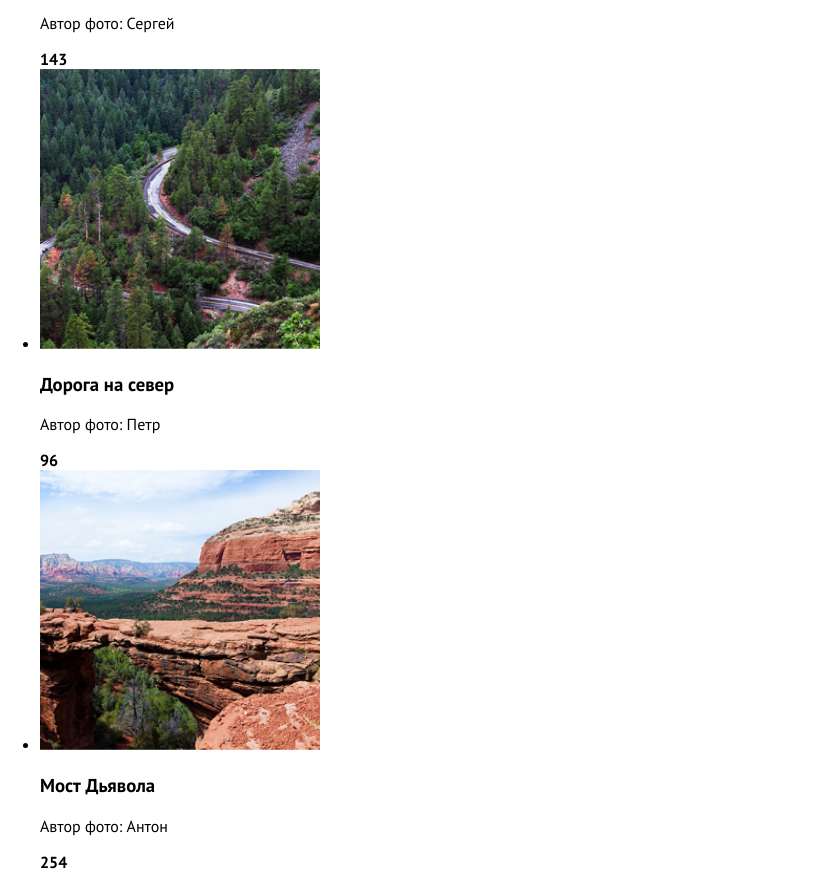
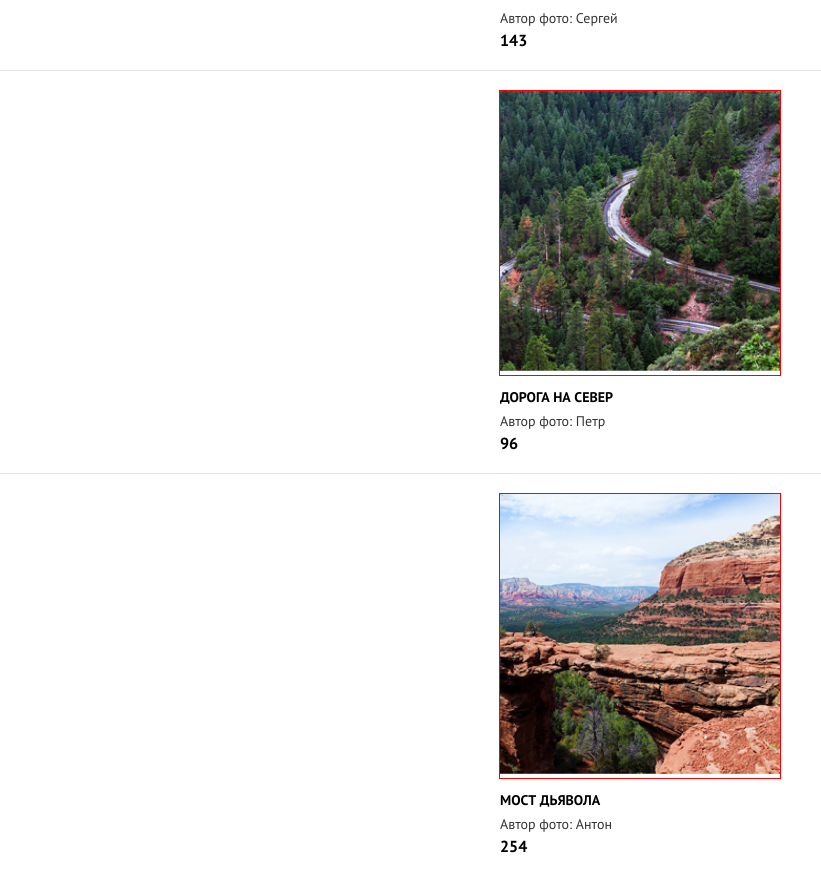
Before and after one commit to FoxMalder-coder/1406535-sedona-21, a website: page source/catalog.html in a window 1280 px wide. Shown: the part 1252-2127 px from the top of the page, without its empty margins (0-821 px from the left). Drawn offline with nearby package versions, Linux system fonts and the light colour scheme; files that its build step writes are made by us from their sources.

Commit message:
Начала стилизацию каталога

```diff
--- a/source/catalog.html
+++ b/source/catalog.html
@@ -59,37 +59,45 @@
       <div class="gallery__wrapper">
         <h2 class="visually-hidden">Галерея фотографий</h2>
         <ul class="gallery__list">
-          <li class="gallery__item photo">
+          <li class="gallery__item">
+            <div class="photo">
               <div class="photo__image">
                 <img src="img/photo-1-mobile.jpg" width="280" height="280" alt="Неродные просторы">
               </div>
               <h3 class="photo__title">Неродные просторы</h3>
               <p class="photo__author">Автор фото: Борис</p>
               <b class="photo__likes">1350</b>
+            </div>
           </li>
-          <li class="gallery__item photo">
+          <li class="gallery__item">
+            <div class="photo">
               <div class="photo__image">
                 <img src="img/photo-2-mobile.jpg" width="280" height="280" alt="Местная растительность">
               </div>
               <h3 class="photo__title">Местная растительность</h3>
               <p class="photo__author">Автор фото: Сергей</p>
               <b class="photo__likes">143</b>
+            </div>
           </li>
-          <li class="gallery__item photo">
+          <li class="gallery__item">
+            <div class="photo">
               <div class="photo__image">
                 <img src="img/photo-3-mobile.jpg" width="280" height="280" alt="Дорога на север">
               </div>
               <h3 class="photo__title">Дорога на север</h3>
               <p class="photo__author">Автор фото: Петр</p>
               <b class="photo__likes">96</b>
+            </div>
           </li>
-          <li class="gallery__item photo">
+          <li class="gallery__item">
+            <div class="photo">
               <div class="photo__image">
                 <img src="img/photo-4-mobile.jpg" width="280" height="280" alt="Мост Дьявола">
               </div>
               <h3 class="photo__title">Мост Дьявола</h3>
               <p class="photo__author">Автор фото: Антон</p>
               <b class="photo__likes">254</b>
+            </div>
           </li>
         </ul>
       </div>
--- /dev/null
+++ b/source/sass/blocks/gallery.scss
@@ -0,0 +1,21 @@
+// .gallery {}
+
+// .gallery__wrapper {}
+
+.gallery__list {
+  width: 100%;
+  list-style: none;
+  margin: 0;
+  padding: 0;
+}
+
+.gallery__item {
+  display: flex;
+  justify-content: center;
+  padding: 20px;
+  border-top: 1px solid #e5e5e5;
+
+  &:last-child {
+    border-bottom: 1px solid #e5e5e5;
+  }
+}
--- /dev/null
+++ b/source/sass/blocks/photo.scss
@@ -0,0 +1,29 @@
+// .photo {}
+
+.photo__image {
+  width: 100%;
+  height: auto;
+  outline: 1px solid red;
+}
+
+.photo__title {
+  margin: 0;
+  margin-top: 10px;
+
+  font-size: 14px;
+  line-height: 24px;
+  text-transform: uppercase;
+
+  color: $text-main;
+}
+
+.photo__author {
+  margin: 0;
+
+  font-size: 14px;
+  line-height: 24px;
+
+  color: $text-additional;
+}
+
+// .photo__likes {}
--- a/source/sass/normalize.scss
+++ b/source/sass/normalize.scss
@@ -1,3 +1,4 @@
+/* stylelint-disable */
 /*! normalize.scss v0.1.0 | MIT License | based on git.io/normalize */
 
 /**
--- a/source/sass/style.scss
+++ b/source/sass/style.scss
@@ -45,3 +45,9 @@
 
 // Подключили форму
 @import "blocks/page-footer.scss";
+
+// Подключили форму
+@import "blocks/photo.scss";
+
+// Подключили форму
+@import "blocks/gallery.scss";
```
Lines whose indentation alone changed are shown as unchanged.
